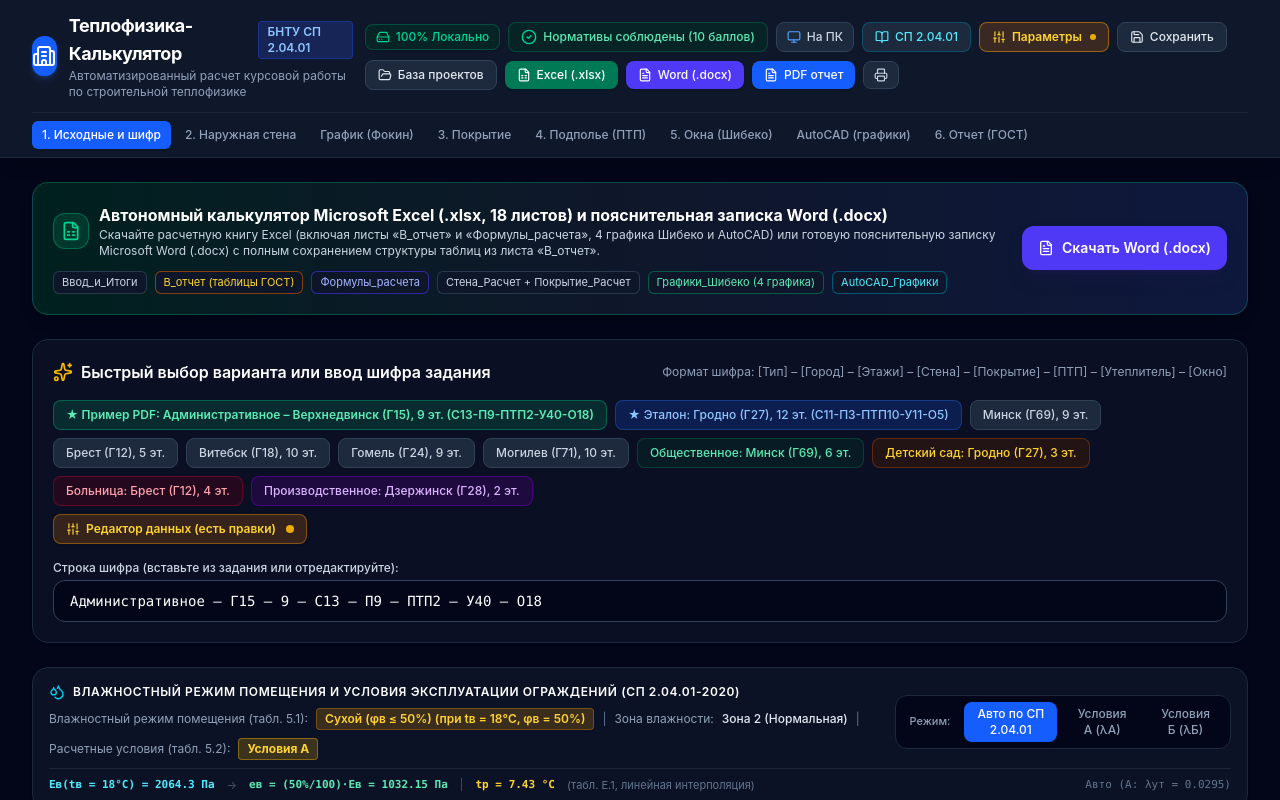
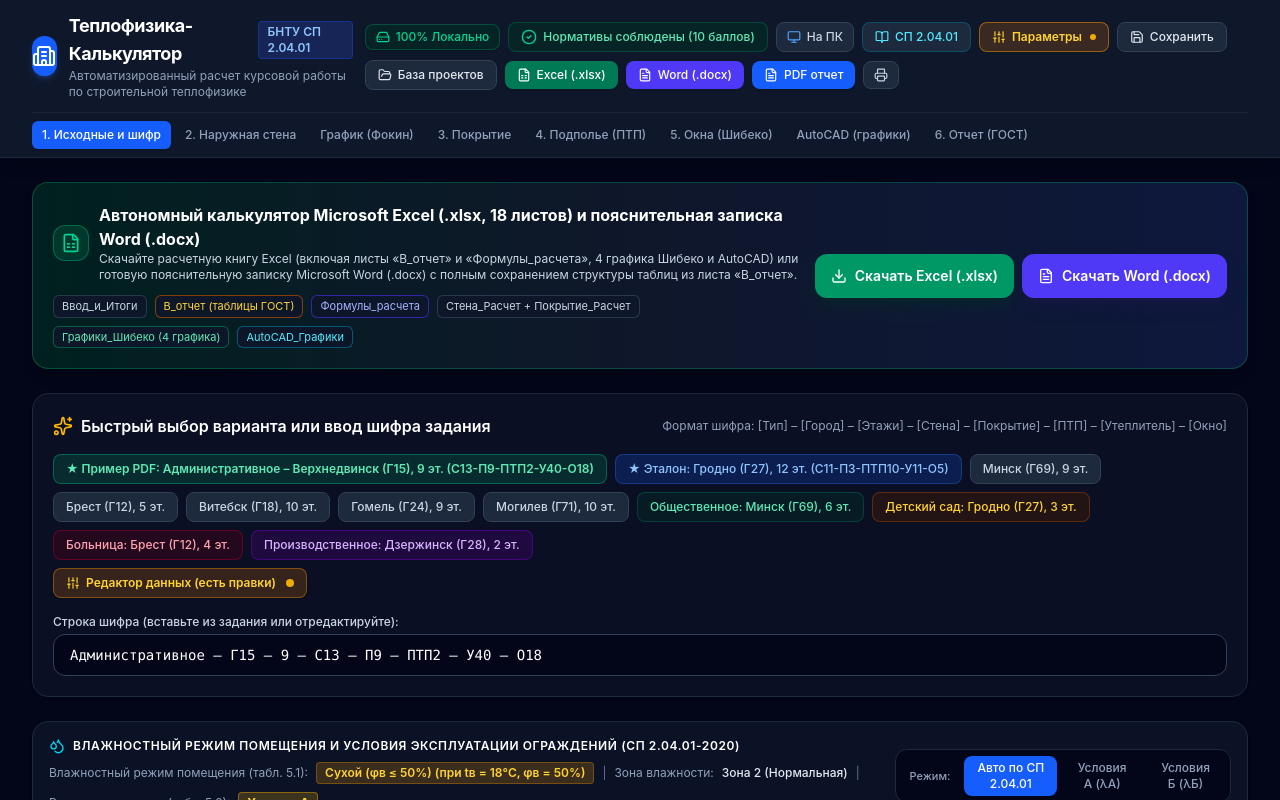
Before and after one commit to vladsinkevich3/t-e-p-l-o-f-i-z, a React (Vite) app: page / in a window 1280 px wide. Shown: the top 800 px of the page. Built offline with nearby package versions, Linux system fonts and the light colour scheme.

Commit message:
Update TaskCipherInput.tsx

```diff
--- a/src/components/TaskCipherInput.tsx
+++ b/src/components/TaskCipherInput.tsx
@@ -119,7 +119,7 @@ export const TaskCipherInput: React.FC<TaskCipherInputProps> = ({
               </div>
             </div>
             <div className="flex flex-wrap items-center gap-2 shrink-0">
-              {false && (
+
               <button
                 type="button"
                 onClick={onExportExcel}
@@ -128,7 +128,7 @@ export const TaskCipherInput: React.FC<TaskCipherInputProps> = ({
                 <Download className="w-4 h-4" />
                 <span>Скачать Excel (.xlsx)</span>
               </button>
-          )}
+
               {onExportWord && (
                 <button
                   type="button"
```
